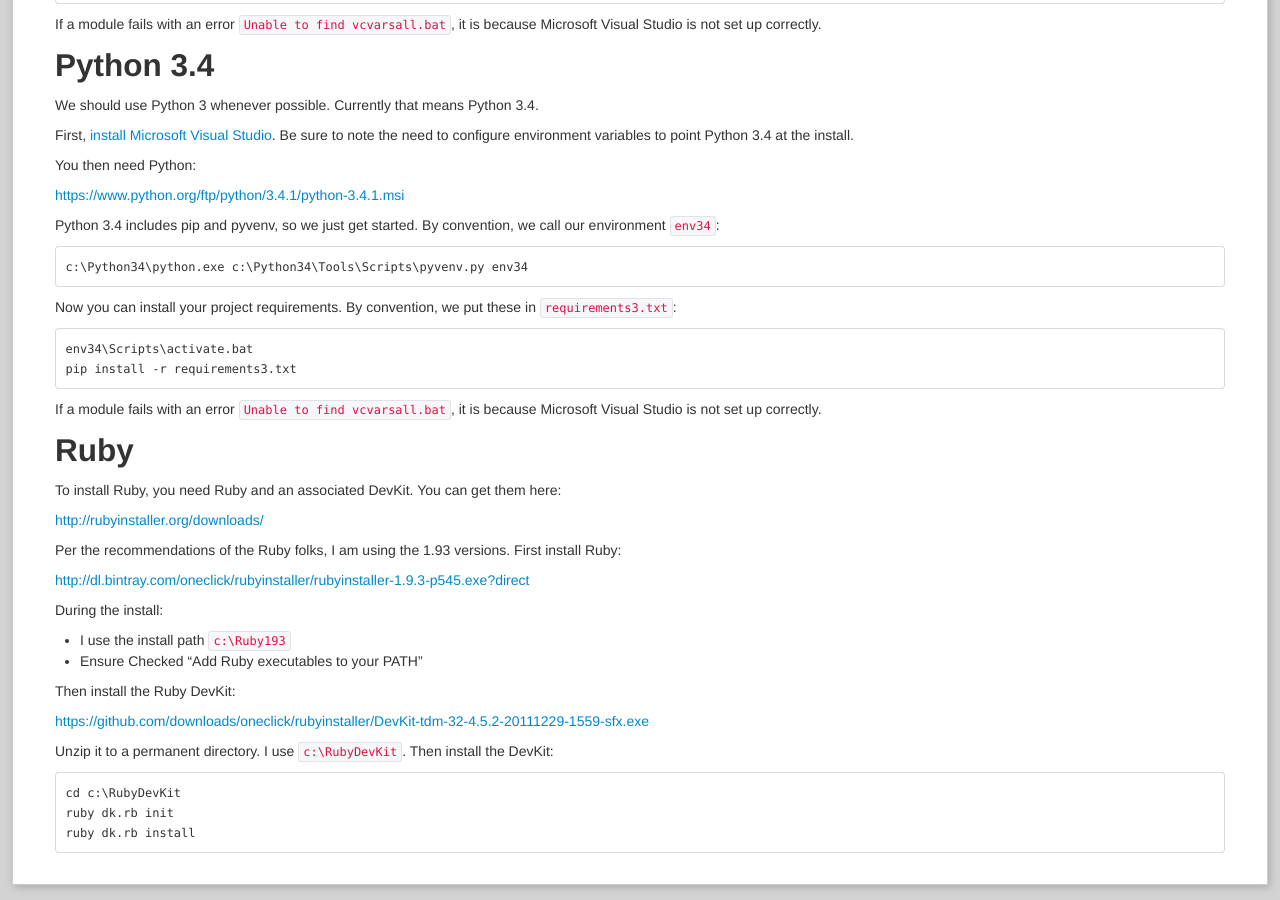
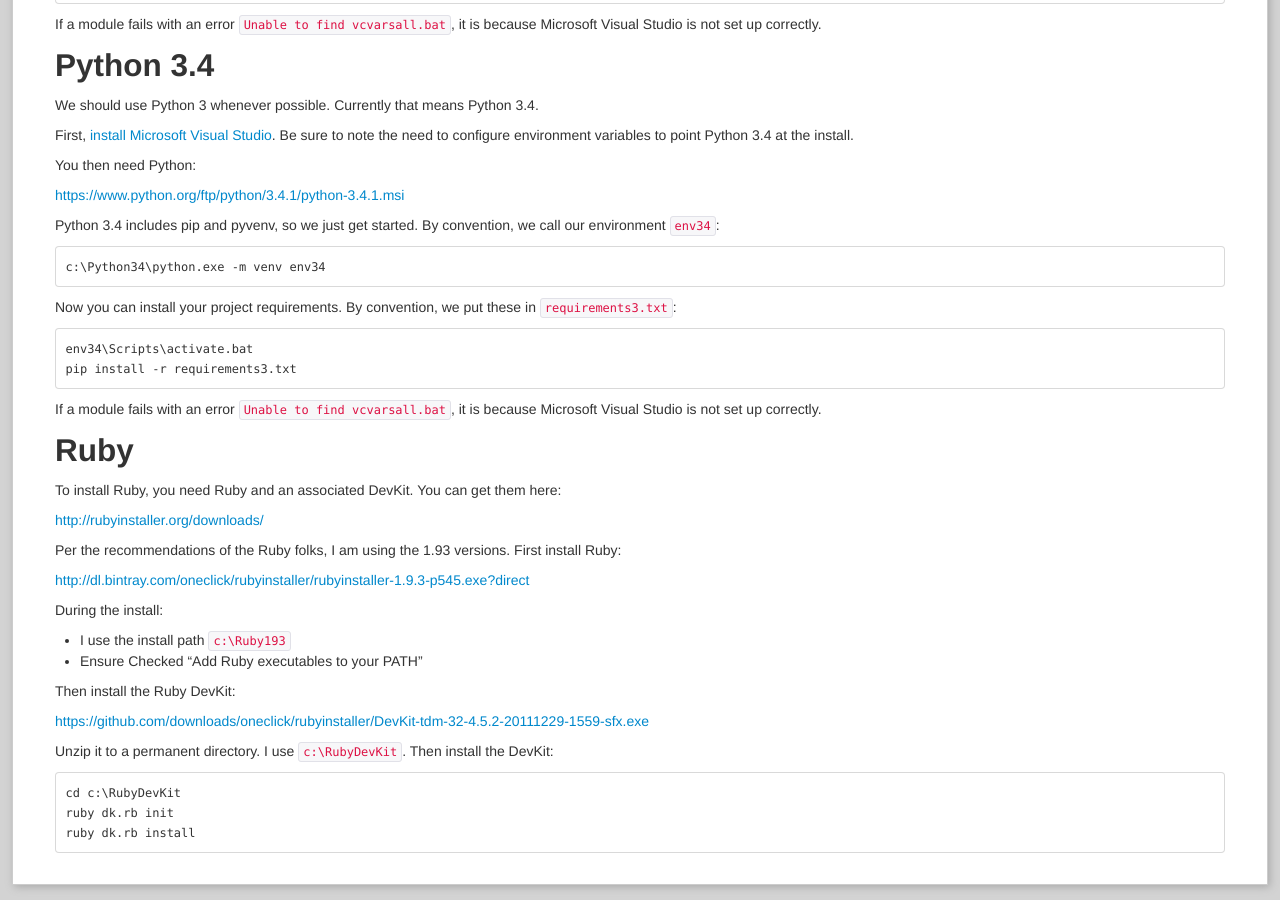
Before and after one commit to karkar/web-jayfo, a Jekyll site: the page built from development_general.md, in a window 1280 px wide and 900 px high, scrolled down 3126 px. Built offline with Jekyll 4.4.1, drawn with Linux system fonts in a browser that asks for light colours.

Commit message:
Use python -m for venv
Closes #44.

```diff
--- a/development_general.md
+++ b/development_general.md
@@ -165,7 +165,7 @@
 
 Python 3.4 includes pip and pyvenv, so we just get started. By convention, we call our environment `env34`:
 
-    c:\Python34\python.exe c:\Python34\Tools\Scripts\pyvenv.py env34
+    c:\Python34\python.exe -m venv env34
 
 Now you can install your project requirements. By convention, we put these in `requirements3.txt`:
 
```
